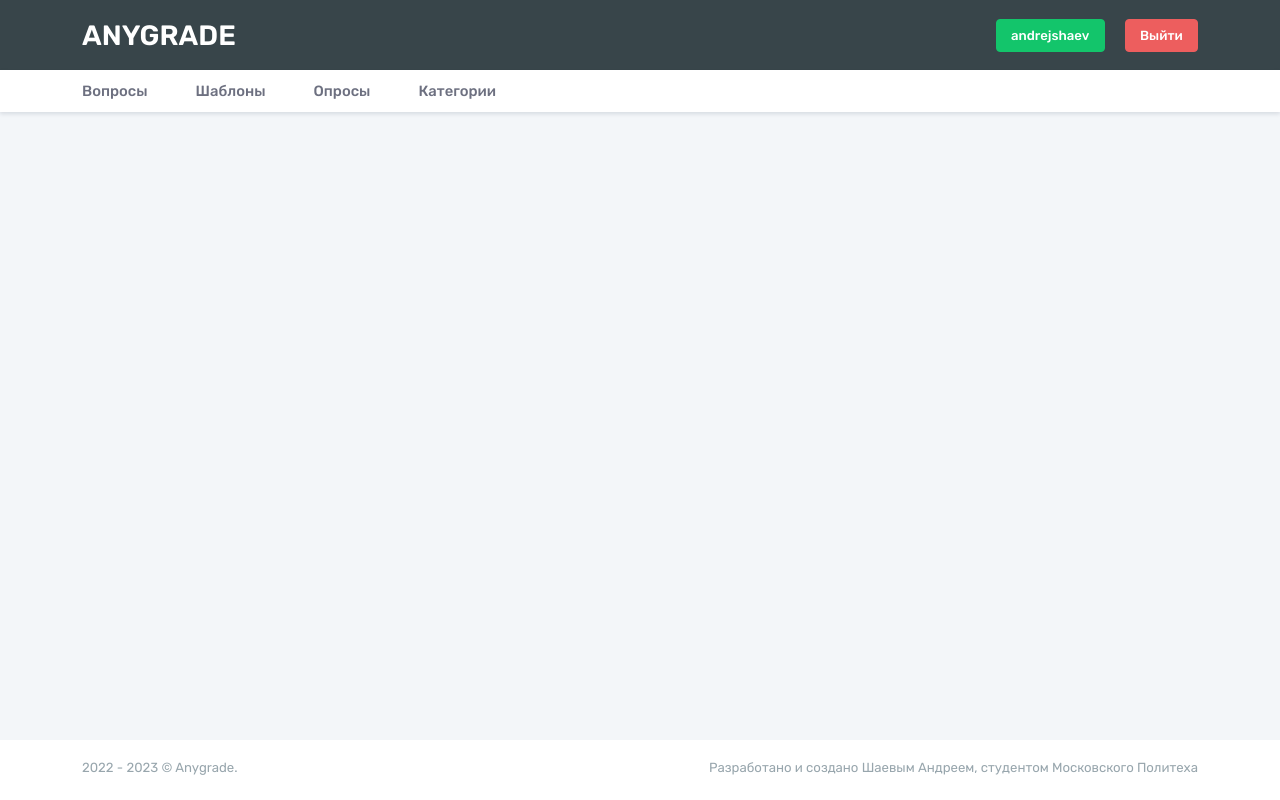
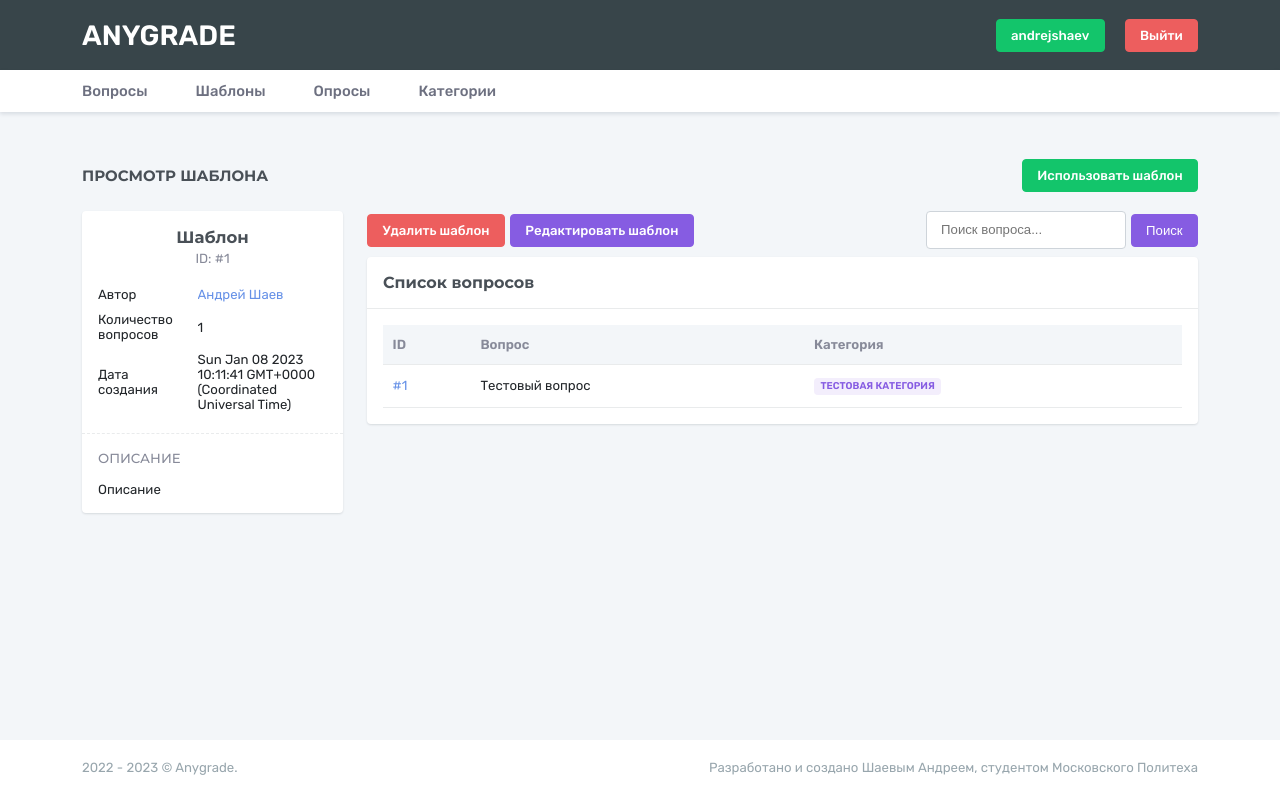
Before and after one commit to nknwns/anygrade-frontend, a Nuxt app: page /templates/0 in a window 1280 px wide. Built offline with nearby package versions, Linux system fonts and the light colour scheme.

Commit message:
Create templates structure, single template page

```diff
--- /dev/null
+++ b/components/Questions/QuestionsTable.vue
@@ -0,0 +1,28 @@
+<template>
+	<table class="table">
+		<thead class="table__head">
+		<tr>
+			<th>ID</th>
+			<th>Вопрос</th>
+			<th>Категория</th>
+		</tr>
+		</thead>
+		<tbody>
+		<QuestionsTableItem
+			v-for="question in questions"
+			:key="question.id"
+			:question="question"
+		/>
+		</tbody>
+	</table>
+</template>
+<script>
+
+export default {
+	name: "QuestionsTable",
+	props: {
+		questions: Array
+	}
+}
+
+</script>
--- /dev/null
+++ b/components/Questions/QuestionsTableItem.vue
@@ -0,0 +1,28 @@
+<template>
+	<tr>
+		<td>
+			<a :href="question.url" target="_blank">#{{ question.id }}</a>
+		</td>
+		<td>
+			{{ question.title }}
+		</td>
+		<td>
+			<span class="badge badge--secondary">{{ question.category }}</span>
+		</td>
+	</tr>
+</template>
+<script>
+
+export default {
+	name: "QuestionsTableItem",
+	props: {
+		question: {
+			id: Number,
+			url: String,
+			title: String,
+			category: String
+		}
+	}
+}
+
+</script>
--- /dev/null
+++ b/components/Templates/TemplatesItem.vue
@@ -0,0 +1,54 @@
+<template>
+	<div class="col-sm-6 col-xxl-3">
+		<div class="card template-item">
+			<nuxt-link :to="'/templates/' + template.id">
+				<div class="card__body">
+					<div class="template-item__header">
+						<span class="template-item__date">{{ created_at }}</span>
+					</div>
+					<div class="template-item__content">
+						<h5 class="template-item__title">{{ template.title }}</h5>
+						<p class="template-item__description">{{ template.description }}</p>
+						<div class="template-item__counters">
+							<span>Вопросы</span>
+							<span>{{ template.questions.length }}/{{ questionsLimit }}</span>
+						</div>
+						<div class="template-item__progress progress">
+							<div
+								class="progress__body progress__body--success"
+								:style="'width: ' + template.progress + '%'"
+							></div>
+						</div>
+					</div>
+				</div>
+			</nuxt-link>
+		</div>
+	</div>
+</template>
+<script>
+
+export default {
+	name: "TemplatesItem",
+	props: {
+		template: {
+			title: String,
+			description: String,
+			author: String,
+			created_at: Date,
+			questions: Array,
+			progress: Number
+		}
+	},
+	computed: {
+		created_at() {
+			return this.template.created_at.toLocaleDateString('ru');
+		}
+	},
+	data() {
+		return {
+			questionsLimit: 50
+		}
+	}
+}
+
+</script>
--- a/pages/index.vue
+++ b/pages/index.vue
@@ -1,9 +1,41 @@
 <template>
-
+	<section class="template section">
+		<div class="container">
+			<div class="row">
+				<div class="col-12">
+					<div class="section__header">
+						<h4 class="section__title">Список шаблонов</h4>
+						<router-link to="/templates/add" class="button button--success">+ Создать шаблон</router-link>
+					</div>
+				</div>
+			</div>
+			<div class="row">
+				<TemplatesItem
+					v-for="(template, i) in templates"
+					:key="i"
+					:template="template"
+				/>
+			</div>
+		</div>
+	</section>
 </template>
 
 <script>
 export default {
-	name: 'IndexPage'
+	name: 'TemplatePage',
+	data() {
+		return {
+			templates: [
+				{
+					id: 0,
+					title: 'Заголовок',
+					description: 'Описание',
+					questions: [],
+					progress: 40,
+					created_at: new Date()
+				}
+			]
+		}
+	}
 }
 </script>
--- a/pages/templates/_id/index.vue
+++ b/pages/templates/_id/index.vue
@@ -1,9 +1,99 @@
 <template>
-
+	<section class="template section">
+		<div class="container">
+			<div class="row">
+				<div class="col-12">
+					<div class="section__header">
+						<h4 class="section__title">Просмотр шаблона</h4>
+						<a href="#" class="card__button button button--success">Использовать шаблон</a>
+					</div>
+				</div>
+			</div>
+			<div class="row">
+				<div class="col-md-3">
+					<div class="card">
+						<div class="card__body">
+							<div class="template__header">
+								<h5 class="template__title">{{ template.title }}</h5>
+								<p class="template__id">ID: #{{ template.id }}</p>
+							</div>
+							<div class="template__description">
+								<table class="template__table table table--clear">
+									<tbody>
+									<tr>
+										<th>Автор</th>
+										<td>
+											<a target="_blank" :href="template.author.url">{{ template.author.name }}</a>
+										</td>
+									</tr>
+									<tr>
+										<th>Количество вопросов</th>
+										<td>{{ template.questions.length }}</td>
+									</tr>
+									<tr>
+										<th>Дата создания</th>
+										<td>{{ template.created_at }}</td>
+									</tr>
+									</tbody>
+								</table>
+							</div>
+						</div>
+						<div class="card__body card__body--border-top">
+							<h6 class="card__subtitle">Описание</h6>
+							<p class="card__text">{{ template.description }}</p>
+						</div>
+					</div>
+				</div>
+				<div class="col-md-9">
+					<div class="line form">
+						<div class="form__group">
+							<a :href="template.id + '/remove'" class="button button--danger">Удалить шаблон</a>
+							<a :href="template.id +'/edit'" class="button">Редактировать шаблон</a>
+						</div>
+						<div class="form__group">
+							<label for="question-title" hidden>Заголовок вопроса</label>
+							<input name="question-title" id="question-title" type="text" class="form__input w-300" placeholder="Поиск вопроса...">
+							<button class="button button--secondary button--addon">Поиск</button>
+						</div>
+					</div>
+					<div class="card">
+						<div class="card__header">
+							<h5 class="card__title">Список вопросов</h5>
+						</div>
+						<div class="card__body">
+							<QuestionsTable v-if="template.questions.length" :questions="template.questions" />
+							<p v-else>Список вопросов пуст..</p>
+						</div>
+					</div>
+				</div>
+			</div>
+		</div>
+	</section>
 </template>
-
 <script>
 export default {
-	name: "TemplatePage"
+	name: "TemplatePage",
+	data() {
+		return {
+			template: {
+				id: 1,
+				title: 'Шаблон',
+				created_at: new Date(),
+				author: {
+					name: 'Андрей Шаев',
+					url: 'andrejshaev'
+				},
+				description: 'Описание',
+				questions: [
+					{
+						id: 1,
+						url: 'question-1',
+						title: 'Тестовый вопрос',
+						category: 'Тестовая категория'
+					}
+				]
+			}
+		}
+	}
 }
 </script>
--- a/store/auth.js
+++ b/store/auth.js
@@ -28,7 +28,7 @@ export const actions = {
 		commit('setUsername', data.login);
 		commit('setAuthenticated', true);
 	},
-	async logout({commit}) {
+	async logout({commit, state}) {
 		commit('setToken', null);
 		commit('setUsername', null);
 		commit('setAuthenticated', false);
```
